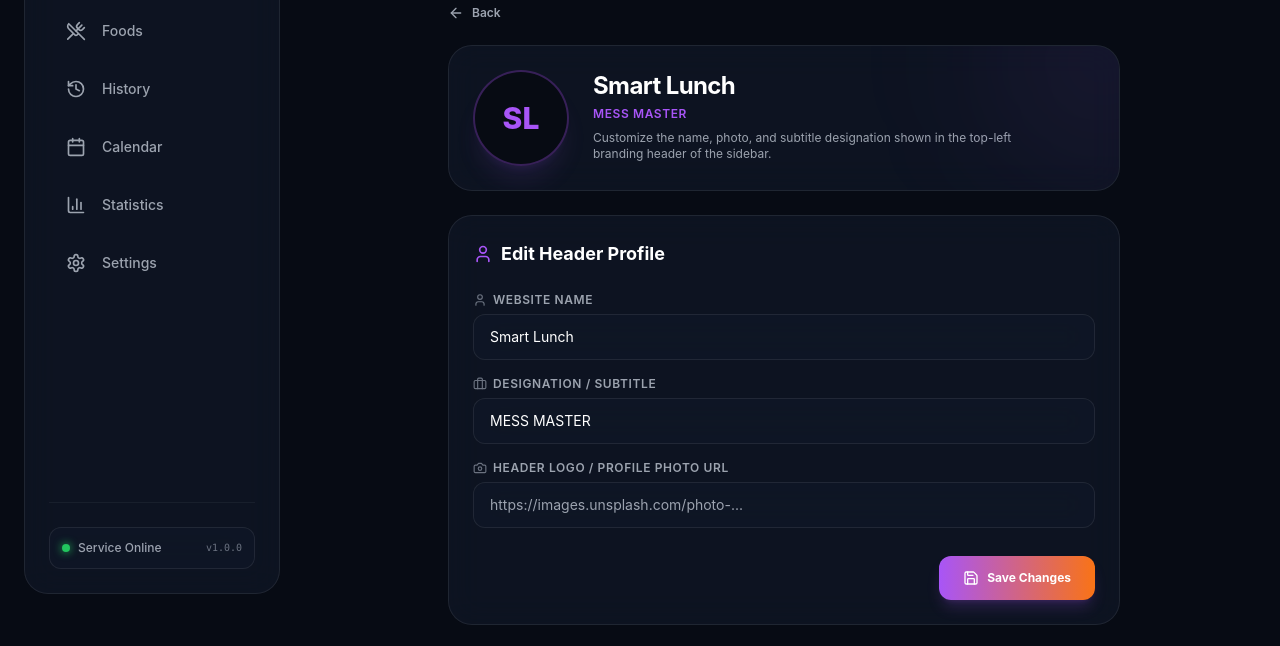
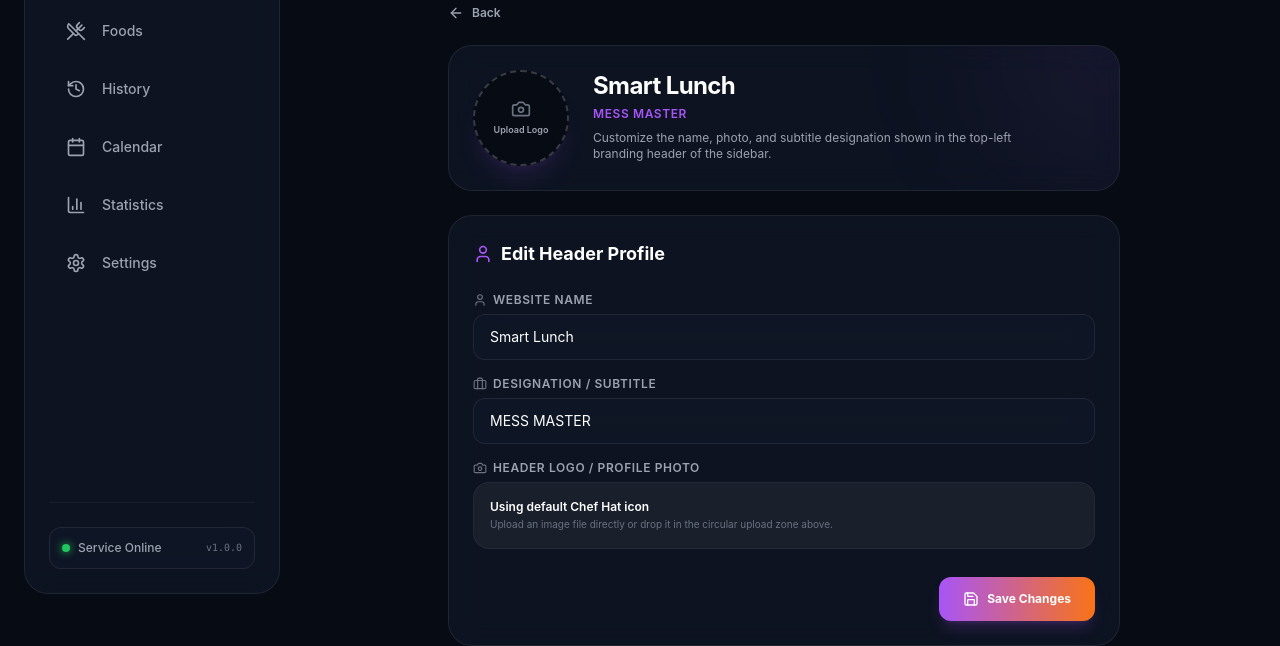
Before and after one commit to harishanbai/smartfood, a React (Vite) app in the folder client/: page /profile in a window 1280 px wide. Shown: the part 182-828 px from the top of the page. Built offline with nearby package versions, Linux system fonts and the light colour scheme; no server answers.

Commit message:
Feature: Replace profile photo URL text input with circular file upload dropzone

```diff
--- a/client/src/pages/Profile.jsx
+++ b/client/src/pages/Profile.jsx
@@ -26,6 +26,25 @@ const Profile = () => {
     addNotification('Website branding identity updated successfully!', 'success');
   };
 
+  const readPhotoFile = (file) => {
+    if (file) {
+      if (file.size > 2 * 1024 * 1024) {
+        addNotification("Image is too large. Please select an image under 2MB.", "warning");
+        return;
+      }
+      const reader = new FileReader();
+      reader.onload = (event) => {
+        setProfilePhoto(event.target.result);
+      };
+      reader.readAsDataURL(file);
+    }
+  };
+
+  const handlePhotoUpload = (e) => {
+    const file = e.target.files[0];
+    readPhotoFile(file);
+  };
+
   const getInitials = (name) => {
     if (!name) return 'SL';
     const parts = name.trim().split(/\s+/);
@@ -51,13 +70,49 @@ const Profile = () => {
         <div className="glass-panel rounded-[24px] p-6 border border-white/5 relative overflow-hidden flex flex-col sm:flex-row items-center sm:items-start gap-6">
           <div className="absolute -right-20 -top-20 w-48 h-48 bg-accentPurple/10 rounded-full blur-[80px] pointer-events-none" />
 
-          {/* Profile Photo Display */}
-          <div className="h-24 w-24 rounded-full border-2 border-accentPurple/30 overflow-hidden bg-black/40 flex items-center justify-center flex-shrink-0 relative shadow-xl shadow-purple-500/10">
-            {profilePhoto ? (
-              <img src={profilePhoto} alt={profileName} className="w-full h-full object-cover" />
-            ) : (
-              <span className="text-3xl font-extrabold text-accentPurple">{getInitials(profileName)}</span>
-            )}
+          {/* Circular Profile Photo Upload Dropzone */}
+          <div className="relative group flex-shrink-0">
+            <input
+              type="file"
+              accept="image/*"
+              onChange={handlePhotoUpload}
+              className="hidden"
+              id="profile-photo-input"
+            />
+            <label
+              htmlFor="profile-photo-input"
+              onDragOver={(e) => {
+                e.preventDefault();
+                e.currentTarget.classList.add('border-accentPurple', 'scale-105');
+              }}
+              onDragLeave={(e) => {
+                e.preventDefault();
+                e.currentTarget.classList.remove('border-accentPurple', 'scale-105');
+              }}
+              onDrop={(e) => {
+                e.preventDefault();
+                e.currentTarget.classList.remove('border-accentPurple', 'scale-105');
+                if (e.dataTransfer.files && e.dataTransfer.files[0]) {
+                  readPhotoFile(e.dataTransfer.files[0]);
+                }
+              }}
+              className="h-24 w-24 rounded-full border-2 border-dashed border-white/20 hover:border-accentPurple flex flex-col items-center justify-center bg-black/40 overflow-hidden cursor-pointer relative shadow-xl shadow-purple-500/10 transition-all duration-300 group"
+            >
+              {profilePhoto ? (
+                <>
+                  <img src={profilePhoto} alt={profileName} className="w-full h-full object-cover group-hover:opacity-40 transition-opacity duration-300" />
+                  <div className="absolute inset-0 flex flex-col items-center justify-center opacity-0 group-hover:opacity-100 transition-opacity duration-300 bg-black/50 text-white text-[10px] font-bold">
+                    <Camera className="h-4 w-4 mb-1 text-accentPurple" />
+                    Change
+                  </div>
+                </>
+              ) : (
+                <div className="flex flex-col items-center justify-center p-2 text-center">
+                  <Camera className="h-5 w-5 text-gray-500 mb-1 group-hover:text-accentPurple group-hover:scale-110 transition-all duration-300" />
+                  <span className="text-[9px] font-semibold text-gray-400">Upload Logo</span>
+                </div>
+              )}
+            </label>
           </div>
 
           <div className="flex-1 text-center sm:text-left">
@@ -110,19 +165,31 @@ const Profile = () => {
                 />
               </div>
 
-              {/* Photo URL Input */}
+              {/* Profile Photo Control */}
               <div>
                 <label className="block text-xs font-semibold text-gray-400 uppercase tracking-wider mb-1.5 flex items-center gap-1.5">
                   <Camera className="h-3.5 w-3.5 text-gray-500" />
-                  Header Logo / Profile Photo URL
+                  Header Logo / Profile Photo
                 </label>
-                <input
-                  type="text"
-                  value={profilePhoto}
-                  onChange={(e) => setProfilePhoto(e.target.value)}
-                  placeholder="https://images.unsplash.com/photo-..."
-                  className="w-full glass-panel px-4 py-3 rounded-xl bg-white/5 border border-white/10 text-white text-sm focus:outline-none focus:border-accentPurple/50 focus:shadow-[0_0_10px_rgba(168,85,247,0.1)] transition-all"
-                />
+                <div className="flex items-center gap-4 p-4 bg-white/5 border border-white/5 rounded-2xl">
+                  <div className="flex-1">
+                    <p className="text-xs text-white font-semibold">
+                      {profilePhoto ? 'Custom logo uploaded' : 'Using default Chef Hat icon'}
+                    </p>
+                    <p className="text-[10px] text-gray-500 mt-0.5">
+                      Upload an image file directly or drop it in the circular upload zone above.
+                    </p>
+                  </div>
+                  {profilePhoto && (
+                    <button
+                      type="button"
+                      onClick={() => setProfilePhoto('')}
+                      className="px-3.5 py-2 bg-red-500/10 hover:bg-red-500/20 border border-red-500/20 text-red-400 text-xs font-bold rounded-xl transition-all cursor-pointer"
+                    >
+                      Reset to Default
+                    </button>
+                  )}
+                </div>
               </div>
             </div>
 
```
